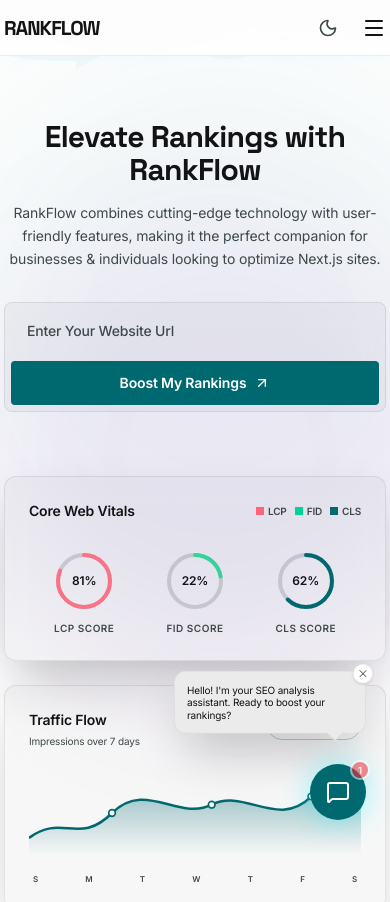
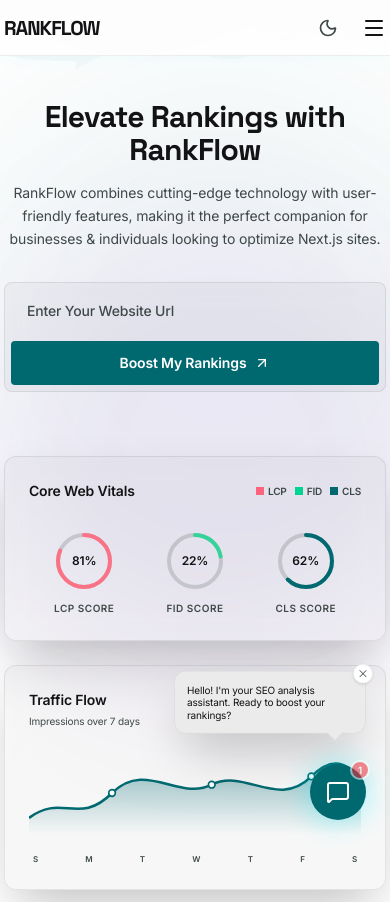
Before and after one commit to Rityxtech/Chatylink-landing, a React (Vite) app: page / in a window 390 px wide. Shown: the top 902 px of the page. Built offline with nearby package versions, Linux system fonts and the light colour scheme.

Commit message:
style: reduce mobile hero spacing

```diff
--- a/src/pages/Home.tsx
+++ b/src/pages/Home.tsx
@@ -9,7 +9,7 @@
 
 export default function Home() {
   return (
-    <main className="overflow-x-hidden w-full relative z-10 pt-[100px] md:pt-[120px]">
+    <main className="overflow-x-hidden w-full relative z-10 pt-[80px] md:pt-[120px]">
       <HeroSection />
       <TrustedBySection />
       <SolutionSection />
```
